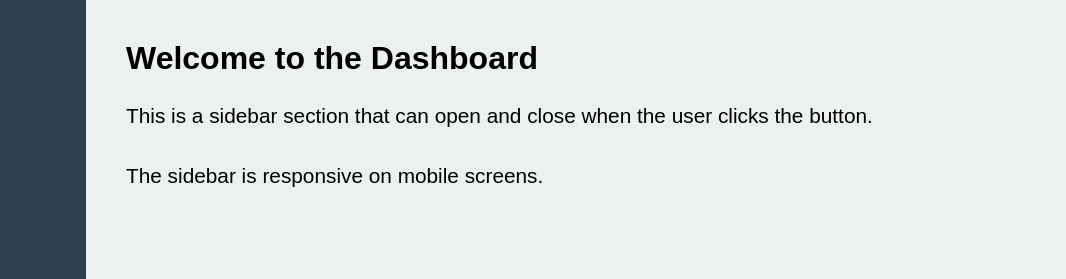
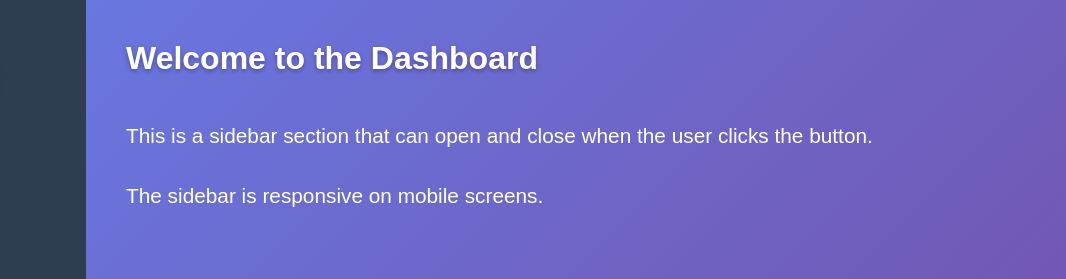
Before and after one commit to EzzeldeanAhmed/Frontend_Intern_Elevvo_Tasks, a plain HTML site: page task_1/index.html in a window 1280 px wide. Shown: the top 279 px of the page, 214-1280 px from the left. Drawn offline with Linux system fonts and the light colour scheme.

Commit message:
edit colors

```diff
--- a/task_1/style.css
+++ b/task_1/style.css
@@ -179,7 +179,16 @@ body {
 .main-content {
   flex: 1;
   padding: 40px;
-  background-color: #ecf0f1;
+  background: linear-gradient(135deg, #667eea 0%, #764ba2 100%);
+  background-attachment: fixed;
+  min-height: 100vh;
+  color: white;
+}
+
+.main-content h1 {
+  color: white;
+  text-shadow: 0 2px 4px rgba(0, 0, 0, 0.3);
+  margin-bottom: 20px;
 }
 
 #text {
```
